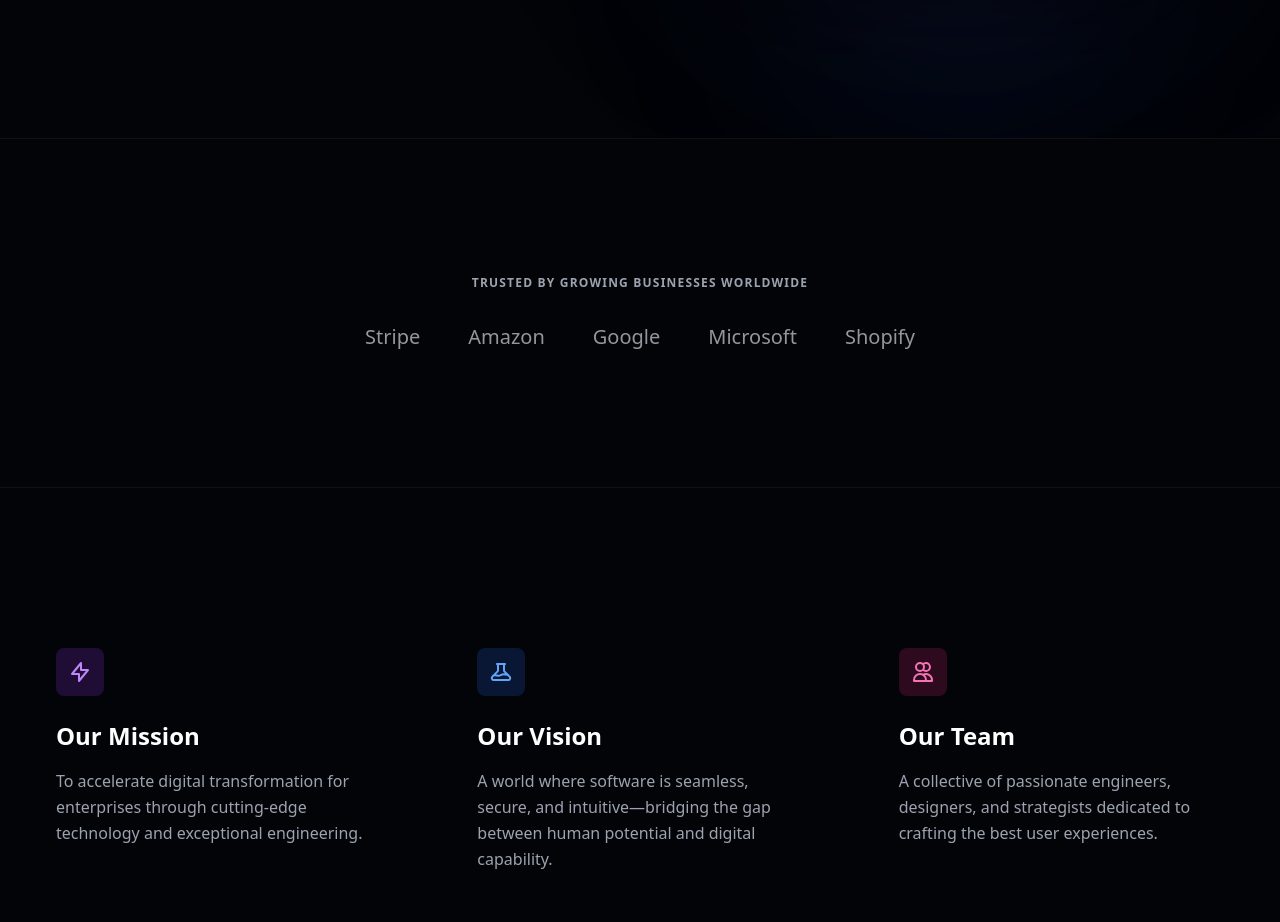
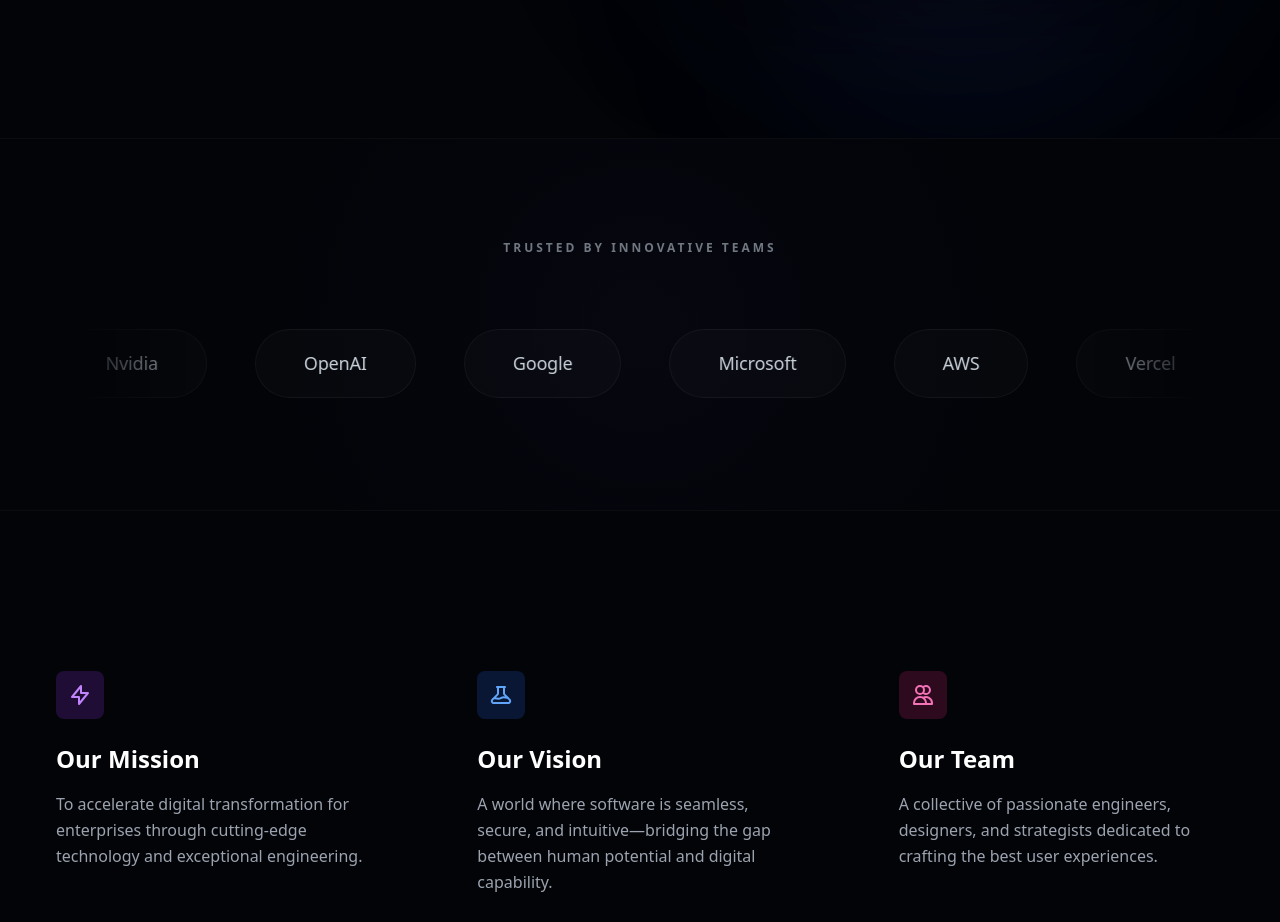
Before and after one commit to shaanid/qubyn-infotech, a Nuxt app: page / in a window 1280 px wide. Shown: the part 2460-3382 px from the top of the page. Built offline with nearby package versions, Linux system fonts and the light colour scheme.

Commit message:
feat: design

```diff
--- a/app/components/Trusted.vue
+++ b/app/components/Trusted.vue
@@ -1,24 +1,196 @@
 <template>
-  <section
-    class="relative py-24 overflow-hidden bg-[#020408] border-y border-white/5"
-  >
-    <div class="max-w-5xl mx-auto px-6">
-      <div class="glass-card py-10 px-6 text-center">
-        <p
-          class="text-gray-400 mb-8 uppercase tracking-widest text-xs font-semibold"
-        >
-          Trusted by growing businesses worldwide
-        </p>
-        <div
-          class="flex flex-wrap justify-center gap-12 text-gray-300 text-xl font-medium opacity-70"
-        >
-          <span class="hover:opacity-100 transition-opacity">Stripe</span>
-          <span class="hover:opacity-100 transition-opacity">Amazon</span>
-          <span class="hover:opacity-100 transition-opacity">Google</span>
-          <span class="hover:opacity-100 transition-opacity">Microsoft</span>
-          <span class="hover:opacity-100 transition-opacity">Shopify</span>
+  <section class="trusted-root">
+    <!-- Ambient Glows -->
+    <div class="ambient-glow"></div>
+
+    <div class="main-container">
+      <div class="header-container">
+        <h2 class="section-tag">Trusted by innovative teams</h2>
+      </div>
+
+      <div class="ticker-wrapper">
+        <div class="ticker-content">
+          <div v-for="(logo, index) in logos" :key="index" class="logo-chip">
+            <span class="logo-text">{{ logo }}</span>
+            <div class="chip-glow"></div>
+          </div>
+          <!-- Duplicate for seamless scroll -->
+          <div
+            v-for="(logo, index) in logos"
+            :key="'dup-' + index"
+            class="logo-chip"
+          >
+            <span class="logo-text">{{ logo }}</span>
+            <div class="chip-glow"></div>
+          </div>
         </div>
       </div>
+
+      <div class="bottom-gradient"></div>
     </div>
   </section>
 </template>
+
+<script setup>
+const logos = [
+  "Stripe",
+  "Nvidia",
+  "OpenAI",
+  "Google",
+  "Microsoft",
+  "AWS",
+  "Vercel",
+  "GitHub",
+];
+</script>
+
+<style scoped>
+.trusted-root {
+  position: relative;
+  background: #020408;
+  padding: 100px 0;
+  overflow: hidden;
+  border-top: 1px solid rgba(255, 255, 255, 0.03);
+  border-bottom: 1px solid rgba(255, 255, 255, 0.03);
+}
+
+.ambient-glow {
+  position: absolute;
+  top: 50%;
+  left: 50%;
+  transform: translate(-50%, -50%);
+  width: 1000px;
+  height: 400px;
+  background: radial-gradient(
+    circle at center,
+    rgba(139, 92, 246, 0.03) 0%,
+    transparent 70%
+  );
+  z-index: 0;
+  pointer-events: none;
+}
+
+.main-container {
+  max-width: 1216px;
+  margin: 0 auto;
+  padding: 0 32px;
+  position: relative;
+  z-index: 1;
+}
+
+.header-container {
+  text-align: center;
+  margin-bottom: 60px;
+}
+
+.section-tag {
+  color: #8b949e;
+  font-size: 0.75rem;
+  font-weight: 600;
+  text-transform: uppercase;
+  letter-spacing: 0.25em;
+  opacity: 0.8;
+}
+
+/* Logo Ticker Styling */
+.ticker-wrapper {
+  mask-image: linear-gradient(
+    to right,
+    transparent,
+    black 15%,
+    black 85%,
+    transparent
+  );
+  -webkit-mask-image: linear-gradient(
+    to right,
+    transparent,
+    black 15%,
+    black 85%,
+    transparent
+  );
+  width: 100%;
+  overflow: hidden;
+}
+
+.ticker-content {
+  display: flex;
+  gap: 48px;
+  width: max-content;
+  animation: scroll 40s linear infinite;
+  padding: 12px 0;
+}
+
+.logo-chip {
+  position: relative;
+  background: rgba(255, 255, 255, 0.02);
+  border: 1px solid rgba(255, 255, 255, 0.05);
+  backdrop-filter: blur(8px);
+  padding: 20px 48px;
+  border-radius: 100px;
+  transition: all 0.4s cubic-bezier(0.4, 0, 0.2, 1);
+  display: flex;
+  align-items: center;
+  justify-content: center;
+  cursor: pointer;
+}
+
+.logo-text {
+  color: #c9d1d9;
+  font-size: 1.125rem;
+  font-weight: 500;
+  letter-spacing: -0.01em;
+  transition: color 0.3s ease;
+  z-index: 2;
+}
+
+.logo-chip:hover {
+  background: rgba(255, 255, 255, 0.05);
+  border-bordercolor: rgba(255, 255, 255, 0.15);
+  transform: translateY(-2px);
+}
+
+.logo-chip:hover .logo-text {
+  color: #ffffff;
+}
+
+/* Internal glow on hover */
+.chip-glow {
+  position: absolute;
+  inset: 0;
+  border-radius: 100px;
+  background: radial-gradient(
+    circle at center,
+    rgba(188, 140, 255, 0.1) 0%,
+    transparent 70%
+  );
+  opacity: 0;
+  transition: opacity 0.4s ease;
+  z-index: 1;
+}
+
+.logo-chip:hover .chip-glow {
+  opacity: 1;
+}
+
+@keyframes scroll {
+  0% {
+    transform: translateX(0);
+  }
+  100% {
+    transform: translateX(calc(-50% - 24px));
+  }
+}
+
+/* Responsive */
+@media (max-width: 768px) {
+  .logo-chip {
+    padding: 16px 36px;
+  }
+  .logo-text {
+    font-size: 1rem;
+  }
+  .section-tag {
+    font-size: 0.7rem;
+  }
+}
+</style>
```
